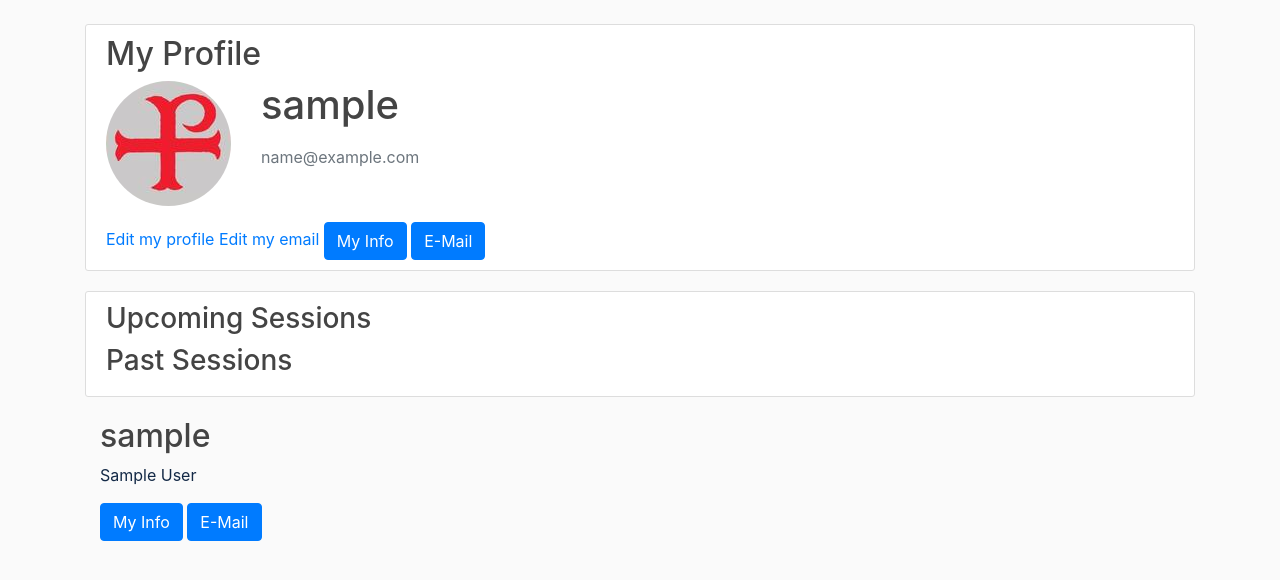
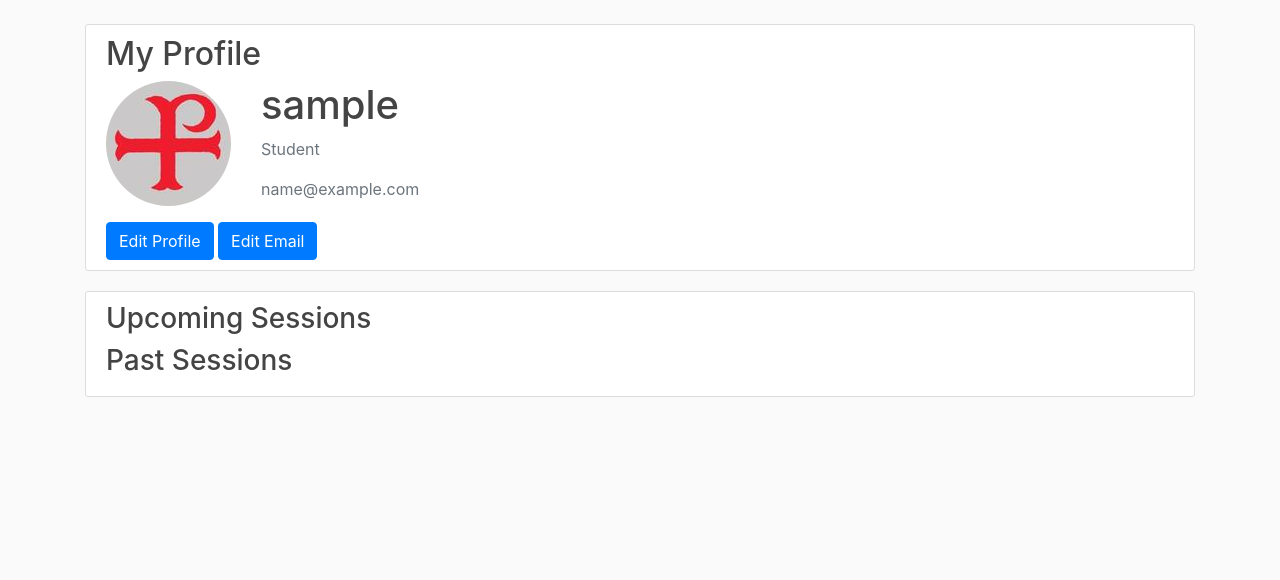
Before and after one commit to tylertaewook/tutor-scheduler-django, a Django app: a page that uses tutor_scheduler/templates/base.html in a window 1280 px wide. Shown: the part 56-636 px from the top of the page. Run offline with Django 4.2, Linux system fonts and the light colour scheme; the visitor is signed in with stand-in values (Sample User, id 1); data comes from the database, SQL or seed files in the repository; data that the repository does not hold is empty; some libraries are stand-ins or nearby versions.

Commit message:
added context:sessions in profileview

```diff
--- a/tutor_scheduler/templates/base.html
+++ b/tutor_scheduler/templates/base.html
@@ -66,7 +66,7 @@
                       {% if user.is_superuser %}
                       <a class="nav-item nav-link" href="{% url 'admin:index' %}">Admin</a>
                       {% endif %}
-                      <a class="nav-item nav-link" href="#">Profile</a>
+                      <a class="nav-item nav-link" href="{% url 'users:detail' request.user.username  %}">Profile</a>
                       <a class="nav-item nav-link" href="{% url 'account_logout' %}">{% translate "Sign Out" %}</a>
                       {% else %}
                       <a class="nav-item nav-link" href="{% url 'account_login' %}">{% translate "Sign In" %}</a>
@@ -128,7 +128,7 @@
         {% for message in messages %}
           <div class="alert alert-dismissible {% if message.tags %}alert-{{ message.tags }}{% endif %}">
             {{ message }}
-            <button type="button" class="btn-close" data-bs-dismiss="alert" aria-label="Close"></button>
+            {% comment %} <button type="button" class="btn-close" data-bs-dismiss="alert" aria-label="Close"></button> {% endcomment %}
           </div>
         {% endfor %}
       {% endif %}
--- a/tutor_scheduler/templates/scheduler/session_confirm_delete.html
+++ b/tutor_scheduler/templates/scheduler/session_confirm_delete.html
@@ -8,7 +8,7 @@
             <h2>Are you sure you want to cancel this session?</h2>
         </fieldset>
         <div class="form-group">
-            <a class="btn btn-outline-secondary" href="{% url 'profile' %}">Go Back</a>
+            <a class="btn btn-outline-secondary" href="{% url 'users:detail' request.user.username  %}">Go Back</a>
             <button class="btn btn-outline-danger" type="submit">Yes, Cancel</button>
         </div>
     </form>
--- a/tutor_scheduler/templates/users/user_detail.html
+++ b/tutor_scheduler/templates/users/user_detail.html
@@ -15,10 +15,8 @@
           <p class="text-secondary">{{ object.email }}</p>
       </div>
   </div>
-  <a href="{% url 'users:update' %}">Edit my profile</a>
-  <a href="{% url 'account_email' %}">Edit my email</a>
-  <a class="btn btn-primary" href="{% url 'users:update' %}" role="button">My Info</a>
-  <a class="btn btn-primary" href="{% url 'account_email' %}" role="button">E-Mail</a>
+  <a class="btn btn-primary" href="{% url 'users:update' %}" role="button">Edit Profile</a>
+  <a class="btn btn-primary" href="{% url 'account_email' %}" role="button">Edit Email</a>
 </div>
 
 <div class="content-section">
@@ -34,10 +32,6 @@
           <a class='btn btn-outline-secondary btn-small mt-1 mb-1' href="{% url 'session-edit' session.id %}">Edit</a>
           <a class='btn btn-outline-danger btn-small mt-1 mb-1'
               href="{% url 'session-cancel' session.id %}">Cancel</a>
-          <button type="button" class="btn btn-outline-danger btn-small mt-1 mb-1" data-toggle="modal"
-              data-target="#sessionDeleteModal">
-              Modal Cancel
-          </button>
       </div>
   </div>
   {% endif %}
@@ -58,31 +52,4 @@
   {% endfor %}
 </div>
 
-<div class="container">
-
-  <div class="row">
-    <div class="col-sm-12">
-
-      <h2>{{ object.username }}</h2>
-      {% if object.name %}
-        <p>{{ object.name }}</p>
-      {% endif %}
-    </div>
-  </div>
-
-{% if object == request.user %}
-<!-- Action buttons -->
-<div class="row">
-
-  <div class="col-sm-12">
-    <a class="btn btn-primary" href="{% url 'users:update' %}" role="button">My Info</a>
-    <a class="btn btn-primary" href="{% url 'account_email' %}" role="button">E-Mail</a>
-    <!-- Your Stuff: Custom user template urls -->
-  </div>
-
-</div>
-<!-- End Action buttons -->
-{% endif %}
-
-</div>
 {% endblock content %}
--- a/tutor_scheduler/templates/users/user_form.html
+++ b/tutor_scheduler/templates/users/user_form.html
@@ -10,6 +10,7 @@
     {{ form|crispy }}
     <div class="control-group">
       <div class="controls">
+        <a class="btn btn-outline-secondary" href="{% url 'users:detail' request.user.username  %}">Go Back</a>
         <button type="submit" class="btn btn-primary">Update</button>
       </div>
     </div>
--- a/tutor_scheduler/users/urls.py
+++ b/tutor_scheduler/users/urls.py
@@ -7,13 +7,10 @@ from tutor_scheduler.users.views import (
     user_update_view,
 )
 
-from . import views as user_views
-
 app_name = "users"
 urlpatterns = [
     path("~redirect/", view=user_redirect_view, name="redirect"),
     path("~update/", view=user_update_view, name="update"),
-    path("profile/", user_views.profile, name="profile"),
     path("<str:username>/", view=user_detail_view, name="detail"),
     path(
         "login/",
@@ -25,6 +22,4 @@ urlpatterns = [
         auth_views.LogoutView.as_view(template_name="users/logout.html"),
         name="logout",
     ),
-    # ! seems like ~update/ will replace this path
-    # path("edit-profile/", user_views.editprofile, name="editprofile"),
 ]
--- a/tutor_scheduler/users/views.py
+++ b/tutor_scheduler/users/views.py
@@ -1,8 +1,6 @@
 from django.contrib.auth import get_user_model
-from django.contrib.auth.decorators import login_required
 from django.contrib.auth.mixins import LoginRequiredMixin
 from django.contrib.messages.views import SuccessMessageMixin
-from django.shortcuts import render
 from django.urls import reverse
 from django.utils.translation import gettext_lazy as _
 from django.views.generic import DetailView, RedirectView, UpdateView
@@ -13,10 +11,22 @@ User = get_user_model()
 
 
 class UserDetailView(LoginRequiredMixin, DetailView):
-
     model = User
+    # TODO: get user object
+    # user = request.user
     slug_field = "username"
     slug_url_kwarg = "username"
+
+    def get_context_data(self, **kwargs):
+        context = super(UserDetailView, self).get_context_data(**kwargs)
+        context[
+            "user_group"
+        ] = "Student"  # "Teacher" if user.groups.filter(name="teacher") else "Student",
+        context[
+            "user_sessions"
+        ] = Session.objects.all()  # Session.objects.filter(student=user)
+        context["teacher_sessions"] = Session.objects.all()
+        return context
 
 
 user_detail_view = UserDetailView.as_view()
@@ -52,17 +62,13 @@ class UserRedirectView(LoginRequiredMixin, RedirectView):
 user_redirect_view = UserRedirectView.as_view()
 
 
-@login_required
-def profile(request):
-    user = request.user
-    # user_group = request.user.groups.values_list("name", flat=True).first()
-    # this give a QuerySet<'Teacher'>
-    context = {
-        "user_group": "Teacher" if user.groups.filter(name="teacher") else "Student",
-        "user_sessions": Session.objects.filter(student=user),
-        # "teacher": Teacher.objects.filter(teacher=user).first(),
-        # TODO: teacher can just view all sessions' details
-        "teacher": "",
-        "teacher_sessions": Session.objects.all(),
-    }
-    return render(request, "users/profile.html", context)
+# @login_required
+# def profile(request):
+#     user = request.user
+#     context = {
+#         "user_group": "Teacher" if user.groups.filter(name="teacher") else "Student",
+#         "user_sessions": Session.objects.filter(student=user),
+#         "teacher": "",
+#         "teacher_sessions": Session.objects.all(),
+#     }
+#     return render(request, "users/profile.html", context)
```
Also changed, not shown: tutor_scheduler/users/tests/test_views.py (+0 -8 lines).
